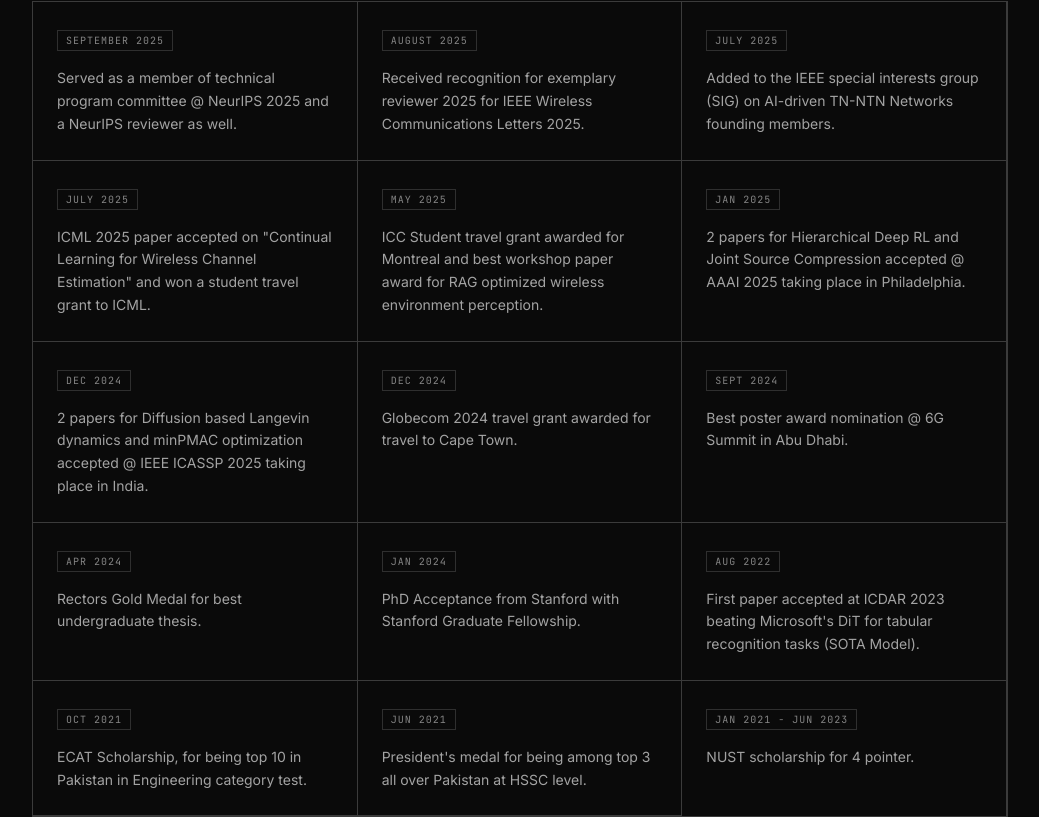
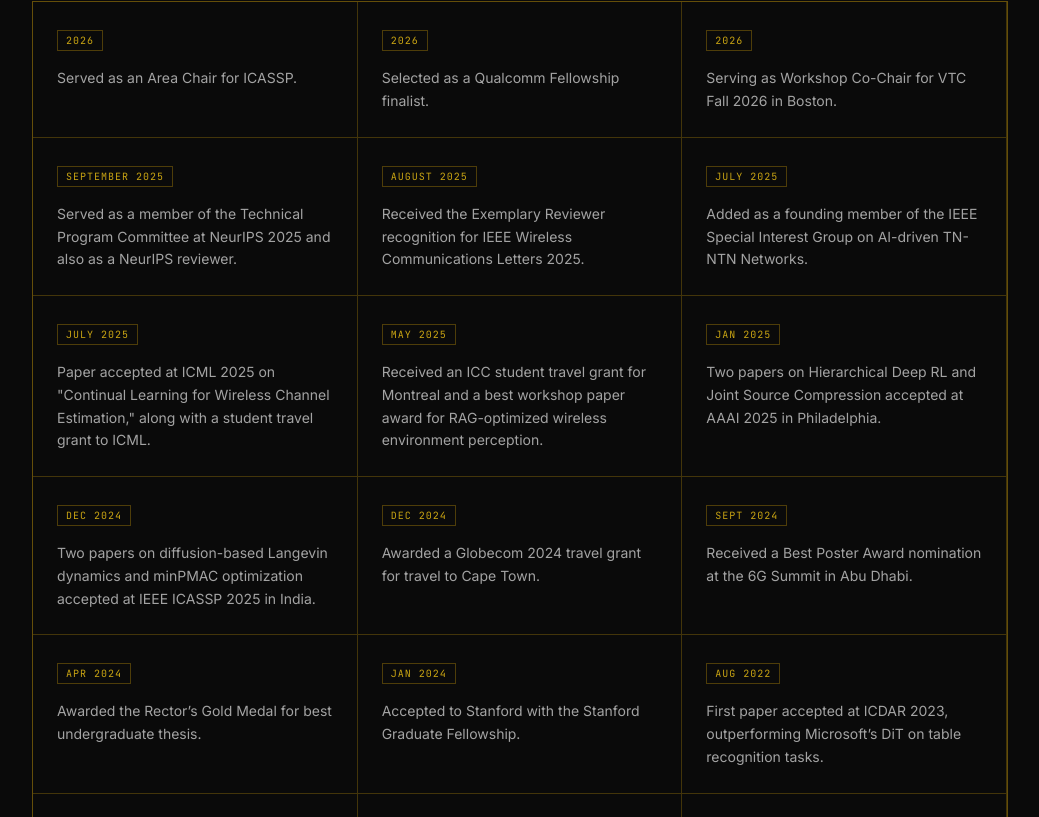
Before and after one commit to ahmd-mohsin/ahmd-mohsin.github.io, a Next.js app: page / in a window 1280 px wide. Shown: the part 5903-6720 px from the top of the page, without its empty margins (120-1159 px from the left). Built offline with nearby package versions, Linux system fonts and the light colour scheme.

Commit message:
[minor] Updated news

```diff
--- a/src/components/NewsSection.tsx
+++ b/src/components/NewsSection.tsx
@@ -3,78 +3,93 @@ import { motion } from "framer-motion";
 
 const newsItems = [
   {
+    date: "2026",
+    content: "Served as an Area Chair for ICASSP.",
+  },
+  {
+    date: "2026",
+    content: "Selected as a Qualcomm Fellowship finalist.",
+  },
+  {
+    date: "2026",
+    content: "Serving as Workshop Co-Chair for VTC Fall 2026 in Boston.",
+  },
+  {
     date: "September 2025",
     content:
-      "Served as a member of technical program committee @ NeurIPS 2025 and a NeurIPS reviewer as well.",
+      "Served as a member of the Technical Program Committee at NeurIPS 2025 and also as a NeurIPS reviewer.",
   },
   {
     date: "August 2025",
     content:
-      "Received recognition for exemplary reviewer 2025 for IEEE Wireless Communications Letters 2025.",
+      "Received the Exemplary Reviewer recognition for IEEE Wireless Communications Letters 2025.",
   },
   {
     date: "July 2025",
     content:
-      "Added to the IEEE special interests group (SIG) on AI-driven TN-NTN Networks founding members.",
+      "Added as a founding member of the IEEE Special Interest Group on AI-driven TN-NTN Networks.",
   },
   {
     date: "July 2025",
     content:
-      'ICML 2025 paper accepted on "Continual Learning for Wireless Channel Estimation" and won a student travel grant to ICML.',
+      'Paper accepted at ICML 2025 on "Continual Learning for Wireless Channel Estimation," along with a student travel grant to ICML.',
   },
   {
     date: "May 2025",
     content:
-      "ICC Student travel grant awarded for Montreal and best workshop paper award for RAG optimized wireless environment perception.",
+      "Received an ICC student travel grant for Montreal and a best workshop paper award for RAG-optimized wireless environment perception.",
   },
   {
     date: "Jan 2025",
     content:
-      "2 papers for Hierarchical Deep RL and Joint Source Compression accepted @ AAAI 2025 taking place in Philadelphia.",
+      "Two papers on Hierarchical Deep RL and Joint Source Compression accepted at AAAI 2025 in Philadelphia.",
   },
   {
     date: "Dec 2024",
     content:
-      "2 papers for Diffusion based Langevin dynamics and minPMAC optimization accepted @ IEEE ICASSP 2025 taking place in India.",
+      "Two papers on diffusion-based Langevin dynamics and minPMAC optimization accepted at IEEE ICASSP 2025 in India.",
   },
   {
     date: "Dec 2024",
-    content: "Globecom 2024 travel grant awarded for travel to Cape Town.",
+    content: "Awarded a Globecom 2024 travel grant for travel to Cape Town.",
   },
   {
     date: "Sept 2024",
-    content: "Best poster award nomination @ 6G Summit in Abu Dhabi.",
+    content: "Received a Best Poster Award nomination at the 6G Summit in Abu Dhabi.",
   },
   {
     date: "Apr 2024",
-    content: "Rectors Gold Medal for best undergraduate thesis.",
+    content: "Awarded the Rector’s Gold Medal for best undergraduate thesis.",
   },
   {
     date: "Jan 2024",
-    content: "PhD Acceptance from Stanford with Stanford Graduate Fellowship.",
+    content: "Accepted to Stanford with the Stanford Graduate Fellowship.",
   },
   {
     date: "Aug 2022",
     content:
-      "First paper accepted at ICDAR 2023 beating Microsoft's DiT for tabular recognition tasks (SOTA Model).",
+      "First paper accepted at ICDAR 2023, outperforming Microsoft’s DiT on table recognition tasks.",
   },
   {
     date: "Oct 2021",
     content:
-      "ECAT Scholarship, for being top 10 in Pakistan in Engineering category test.",
+      "Received the ECAT Scholarship for ranking among the top 10 in Pakistan in the engineering category test.",
   },
   {
     date: "Jun 2021",
     content:
-      "President's medal for being among top 3 all over Pakistan at HSSC level.",
+      "Received the President’s Medal for ranking among the top 3 students across Pakistan at the HSSC level.",
   },
-  { date: "Jan 2021 - Jun 2023", content: "NUST scholarship for 4 pointer." },
+  {
+    date: "Jan 2021 - Jun 2023",
+    content: "Awarded the NUST scholarship for maintaining a 4.0 GPA.",
+  },
 ];
 
 export function NewsSection() {
   return (
     <Section id="news" title="News">
-      <div className="border border-white/20">
+      <div className="overflow-hidden rounded-2xl border border-yellow-500/40">
         <div className="grid md:grid-cols-3">
           {newsItems.map((item, i) => (
             <motion.div
@@ -83,13 +98,13 @@ export function NewsSection() {
               whileInView={{ opacity: 1, y: 0 }}
               viewport={{ once: true }}
               transition={{ delay: i * 0.03, duration: 0.3 }}
-              className="p-6 border-b border-white/20 md:border-r md:odd:border-white/20 last:border-b-0 md:[&:nth-last-child(2):nth-child(odd)]:border-b-0"
+              className="border-b border-yellow-500/25 p-6 md:border-r md:border-r-yellow-500/25 last:border-b-0 md:[&:nth-last-child(2):nth-child(odd)]:border-b-0"
               data-testid={`card-news-${i}`}
             >
-              <span className="inline-block px-2 py-0.5 text-[10px] font-mono uppercase tracking-widest text-white/50 border border-white/15 mb-4">
+              <span className="mb-4 inline-block border border-yellow-500/30 px-2 py-0.5 text-[10px] font-mono uppercase tracking-widest text-yellow-400/80">
                 {item.date}
               </span>
-              <p className="text-sm text-muted-foreground leading-relaxed">
+              <p className="text-sm leading-relaxed text-muted-foreground">
                 {item.content}
               </p>
             </motion.div>
```
